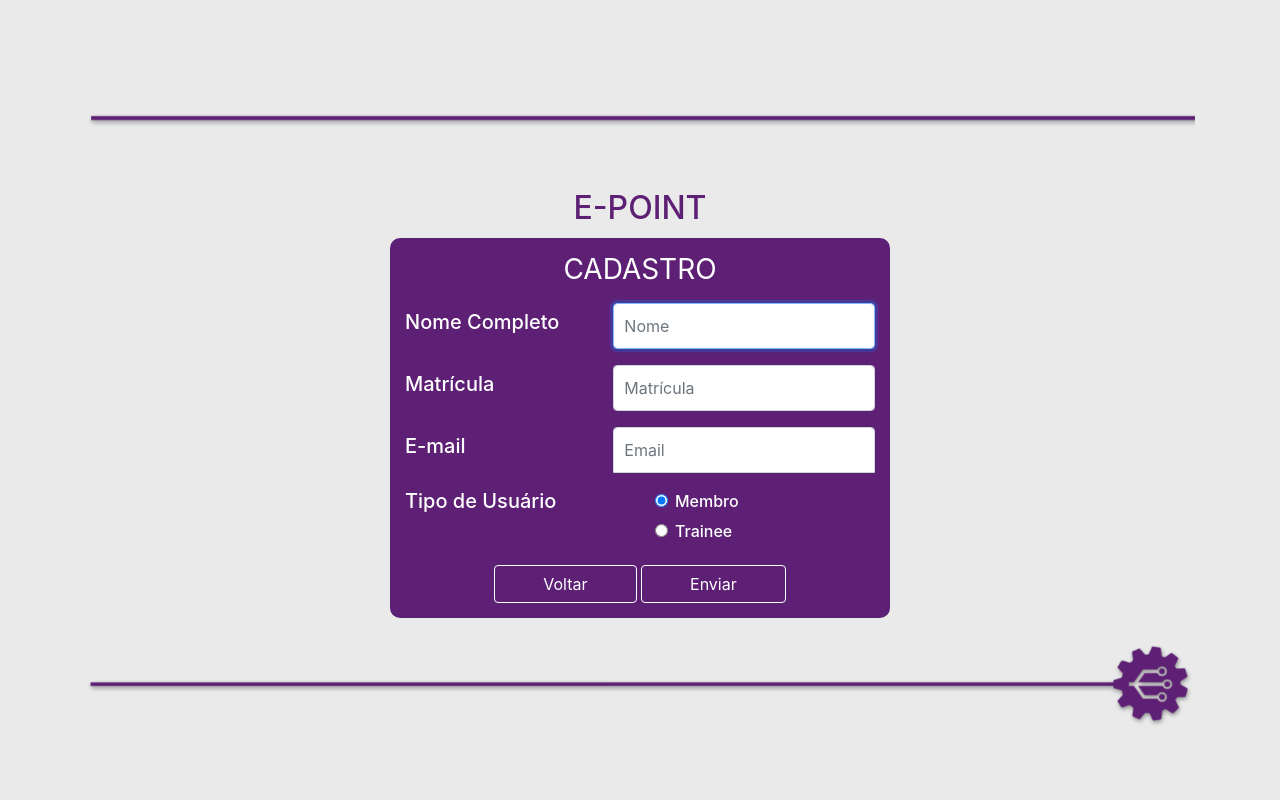
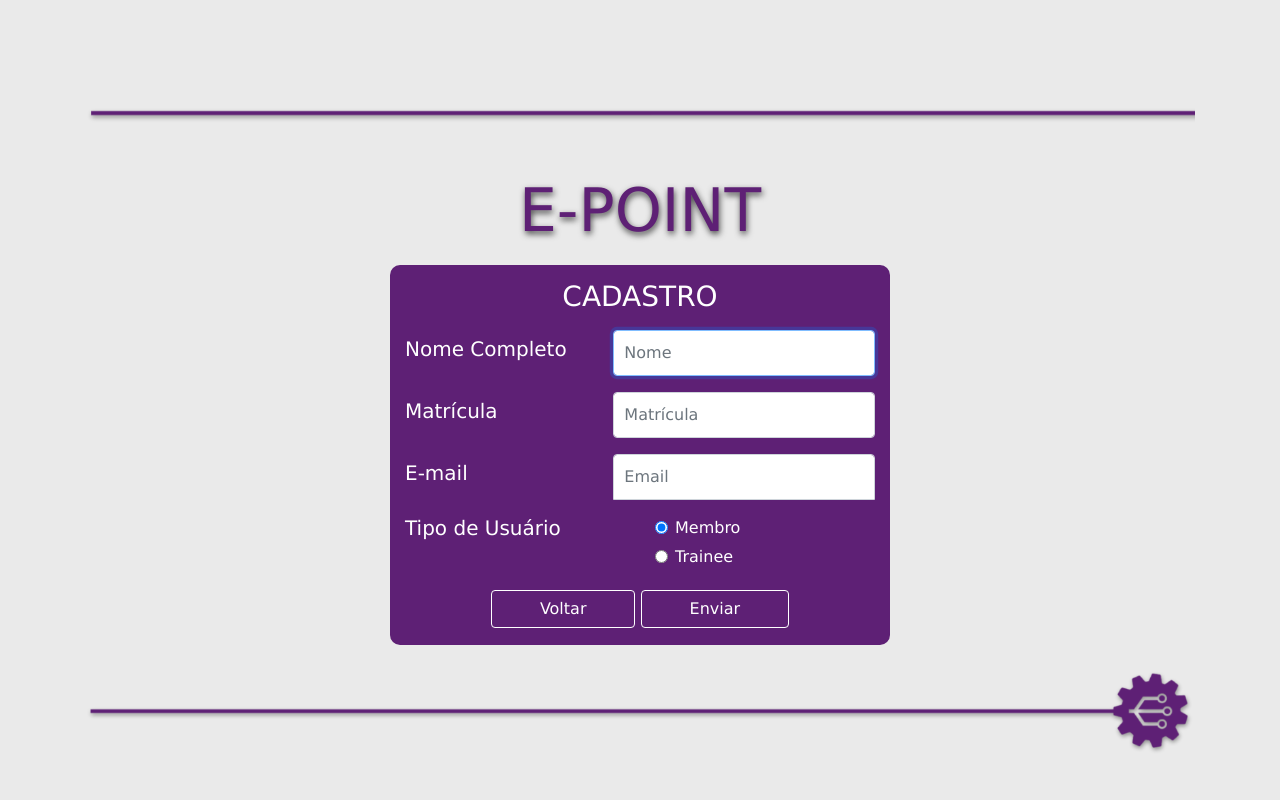
Before and after one commit to Picolino66/e-point-mvc, a Python web app: template templates/telaDeCadastro.html in a window 1280 px wide. Run offline with Jinja, Linux system fonts and the light colour scheme; the template is opened without the code that fills it, so the values that code supplies are empty.

Commit message:
Add files via upload

```diff
--- a/templates/styllus.css
+++ b/templates/styllus.css
@@ -8,21 +8,21 @@ body {
   display: flex;
   -ms-flex-align: center;
   align-items: center;
-  padding-top: 40px;
-  padding-bottom: 40px;
+  padding-top: 5%;
+  padding-bottom: 5%;
   background-color: #eaeaea;
 }
 .Titulo {
-  margin-bottom: 1%;
-  font-weight: 500;
-  line-height: 1.2;
-  font-size: 2rem;
   color: #5e2075;
+  font-weight:289;
+  font-size: 60px;
+  padding-top: 1%;
+  padding-bottom: 1%;
 }
 .img-fluid {
   max-width: 100%;
   height: auto;
-  padding-bottom: 2%;
+  padding-bottom: 0;
   padding-top: 2%;
 }
 
--- a/templates/telaDeCadastro.html
+++ b/templates/telaDeCadastro.html
@@ -19,7 +19,7 @@
 			<div class="row">
 				<div class="col-sm">
 					<img src="front/rodape-1.png" class="img-fluid" alt="Responsive image">
-					<p class="Titulo">E-POINT</p>
+					<h1 style="text-shadow: rgb(0,0,0,0.7) 1px 3px 6px"; class="Titulo"><font face="Verdana">E-POINT</h1>
 					<form class="form-signin bloco">
 						<h1 class="h3 mb-3 font-weight-normal">CADASTRO</h1>
 						<div class="form-group row">
```
